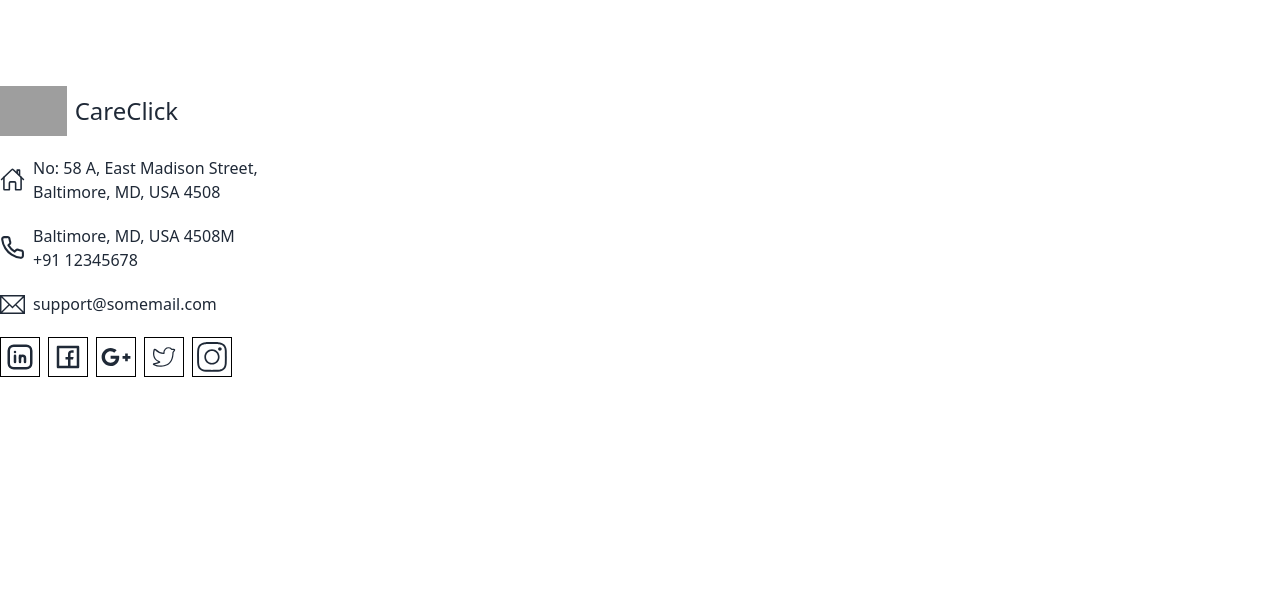
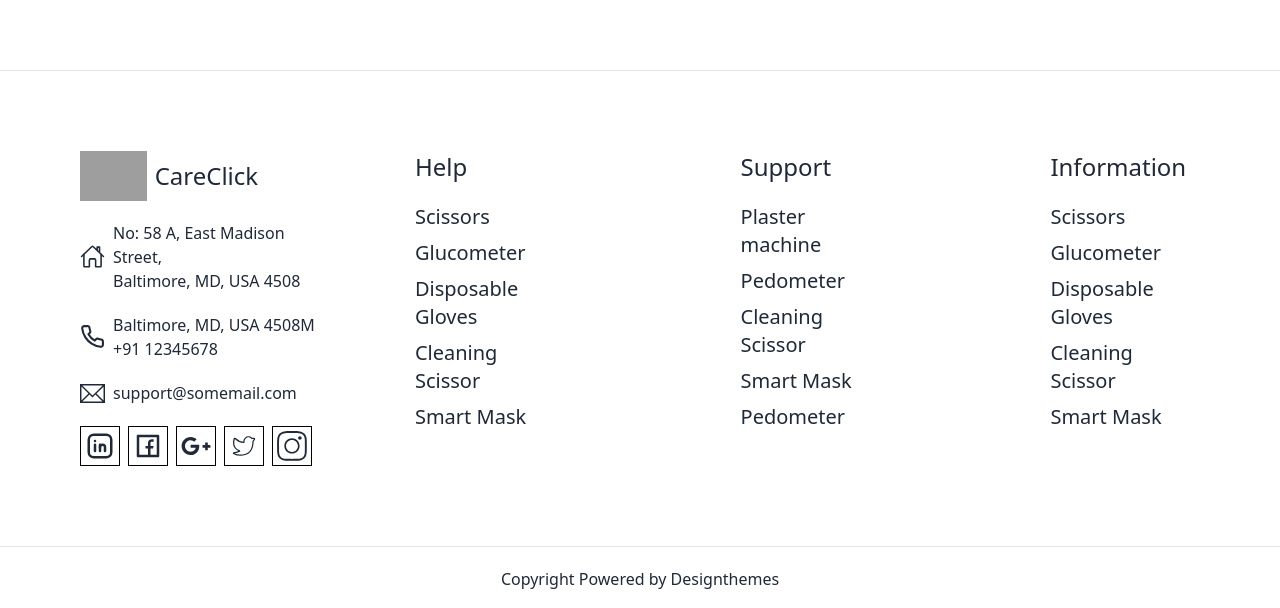
Before and after one commit to minhazapon/CareClick--react.js--project, a React (Vite) app: page / in a window 1280 px wide. Shown: the part 8357-8965 px from the top of the page. Before the commit the page ends 8734 px from the top, so only its background shows below. Built offline with nearby package versions, Linux system fonts and the light colour scheme; grey boxes are pictures that could not be loaded.

Commit message:
added file

```diff
--- a/src/Footer.jsx
+++ b/src/Footer.jsx
@@ -1,4 +1,3 @@
-
 import { IoHomeOutline } from "react-icons/io5";
 import { FiPhone } from "react-icons/fi";
 import { TfiEmail } from "react-icons/tfi";
@@ -10,7 +9,11 @@ import { SlSocialInstagram } from "react-icons/sl";
 
 function Footer() {
     return (
-        <div className=" mt-24 ">
+        <div className="">
+            <div>
+                <hr></hr>
+            </div>
+            <div className=" p-20 flex-col md:flex-row lg:flex-row  flex gap-24 ">
                 <div>
                     <div>
                         <div>
@@ -50,6 +53,46 @@ function Footer() {
                         </div>
                     </div>
                 </div>
+
+                <div>
+                    <div className=" flex-col md:flex-row lg:flex-row flex items-center gap-44 ">
+                        <div>
+                            <p className=" text-2xl font-thin ">Help</p>
+                            <div className=" mt-5 ">
+                                <p className=" cursor-pointer text-xl font-thin mt-2 "> Scissors</p>
+                                <p className=" cursor-pointer text-xl font-thin mt-2 "> Glucometer</p>
+                                <p className=" cursor-pointer text-xl font-thin mt-2 "> Disposable Gloves</p>
+                                <p className=" cursor-pointer text-xl font-thin mt-2 "> Cleaning Scissor</p>
+                                <p className=" cursor-pointer text-xl font-thin mt-2 "> Smart Mask</p>
+                            </div>
+                        </div>
+                        <div>
+                            <p className=" text-2xl font-thin ">Support</p>
+                            <div className=" mt-5 ">
+                                <p className=" cursor-pointer text-xl font-thin mt-2 ">   Plaster machine</p>
+                                <p className=" cursor-pointer text-xl font-thin mt-2 ">     Pedometer</p>
+                                <p className=" cursor-pointer text-xl font-thin mt-2 ">   Cleaning Scissor</p>
+                                <p className=" cursor-pointer text-xl font-thin mt-2 ">  Smart Mask</p>
+                                <p className=" cursor-pointer text-xl font-thin mt-2 ">     Pedometer</p>
+                            </div>
+                        </div>
+                        <div>
+                            <p className=" text-2xl font-thin ">Information</p>
+                            <div className=" mt-5 ">
+                                <p className=" cursor-pointer text-xl font-thin mt-2 "> Scissors</p>
+                                <p className=" cursor-pointer text-xl font-thin mt-2 "> Glucometer</p>
+                                <p className=" cursor-pointer text-xl font-thin mt-2 "> Disposable Gloves</p>
+                                <p className=" cursor-pointer text-xl font-thin mt-2 "> Cleaning Scissor</p>
+                                <p className=" cursor-pointer text-xl font-thin mt-2 "> Smart Mask</p>
+                            </div>
+                        </div>
+                    </div>
+                </div>
+            </div>
+            <hr></hr>
+            <div>
+                <p className=" text-center p-5 ">Copyright Powered by Designthemes</p>
+            </div>
         </div>
     )
 }
```
Lines whose indentation alone changed are shown as unchanged.
